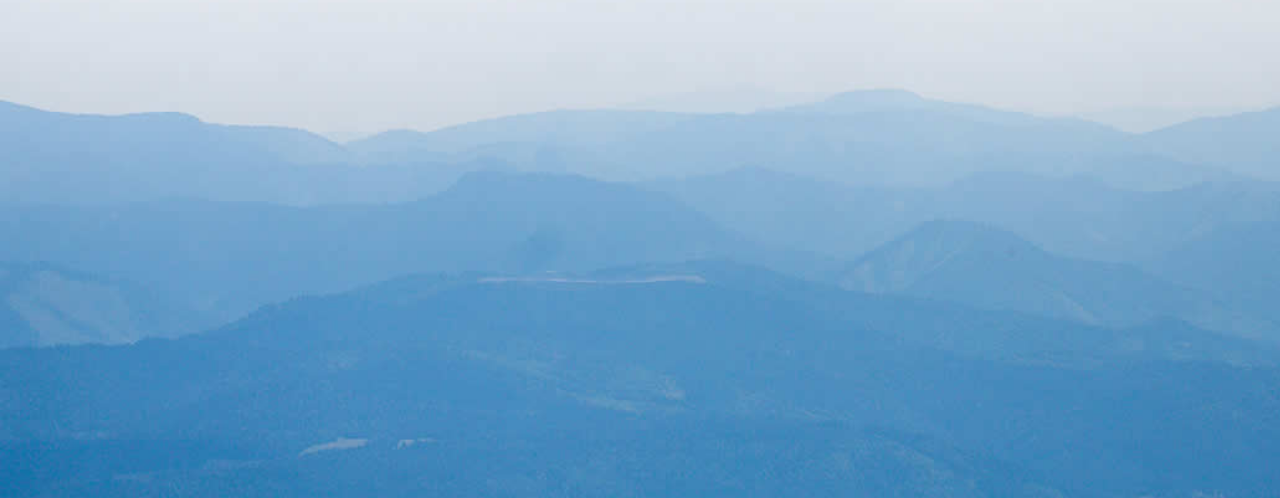
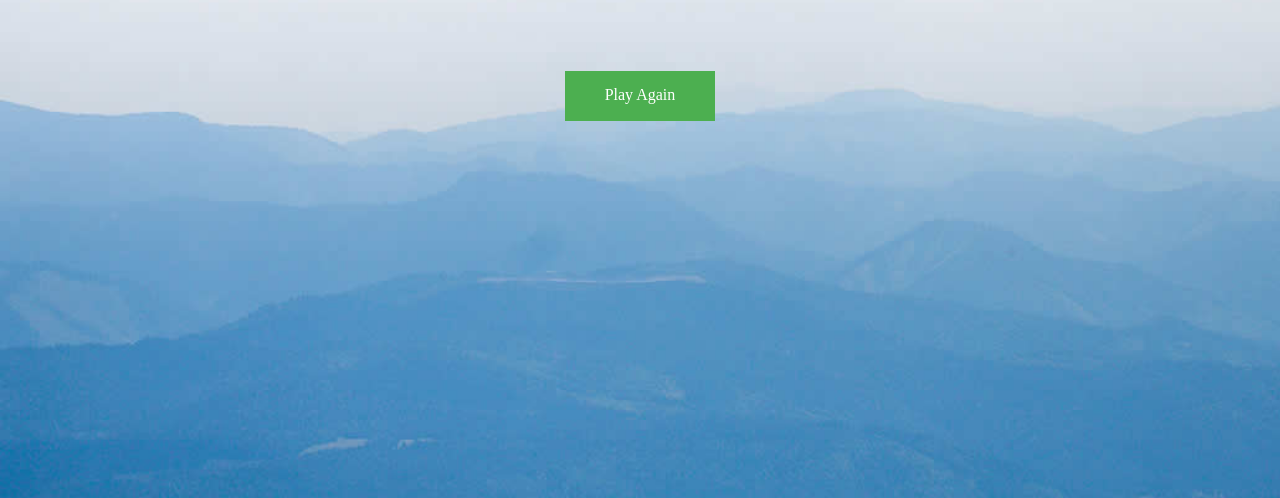
Before and after one commit to ElijahWale/Football-Quiz-App, a plain HTML site: page gameend.html in a window 1280 px wide. Shown: the part 385-883 px from the top of the page. Drawn offline with Linux system fonts and the light colour scheme.

Commit message:
made changes to file

```diff
--- a/gameend.html
+++ b/gameend.html
@@ -26,6 +26,9 @@
                 <div class="body-score">
                 <h1 id="gameScore">50</h1>
                 </div>
+                <div class="body-game">
+                    <a href="game.html" id="start-btn">Play Again</a>
+                </div>
             </main>
         </div>
     </div>
```
Also changed, not shown: script.js (+6 -4 lines).
